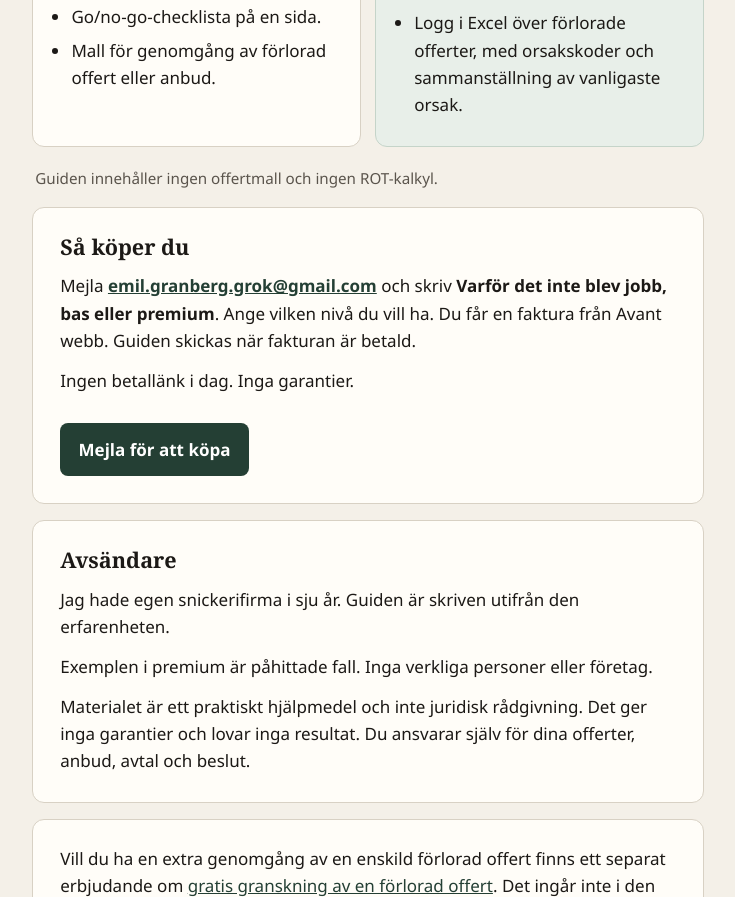
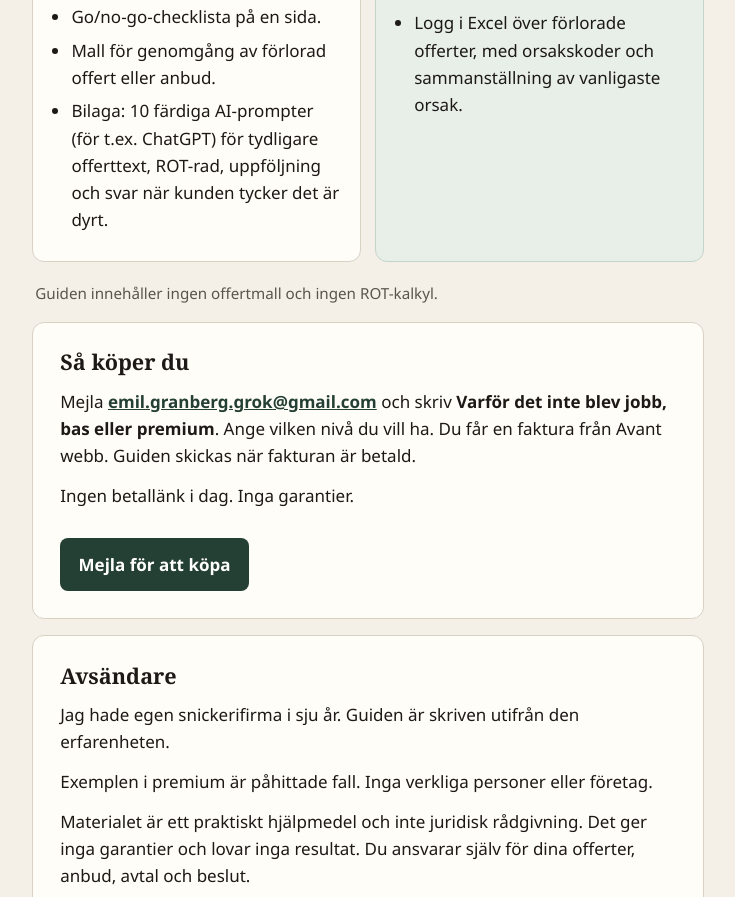
Before and after one commit to emilgranberg/varfor-inte-jobb, a plain HTML site: page index.html in a window 1280 px wide. Shown: the part 1582-2479 px from the top of the page, without its empty margins (272-1007 px from the left). Drawn offline with Linux system fonts and the light colour scheme.

Commit message:
Lägg till promptbilagan i innehållslistan

```diff
--- a/index.html
+++ b/index.html
@@ -170,6 +170,7 @@
           <li>Kort guide (Word och PDF, 13 sidor): vanliga orsaker till att offerter och anbud dör, färdiga formuleringar för att fråga kunden, offentliga anbud (tilldelningsbeslut, rätt till upplysningar, begära ut handlingar, med källor) och vad du ändrar nästa gång.</li>
           <li>Go/no-go-checklista på en sida.</li>
           <li>Mall för genomgång av förlorad offert eller anbud.</li>
+          <li>Bilaga: 10 färdiga AI-prompter (för t.ex. ChatGPT) för tydligare offerttext, ROT-rad, uppföljning och svar när kunden tycker det är dyrt.</li>
         </ul>
       </section>
 
```
